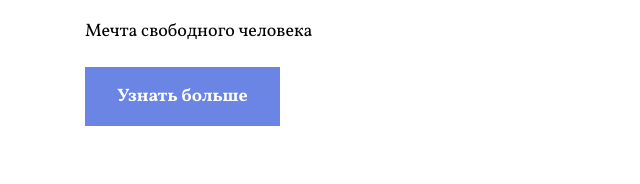
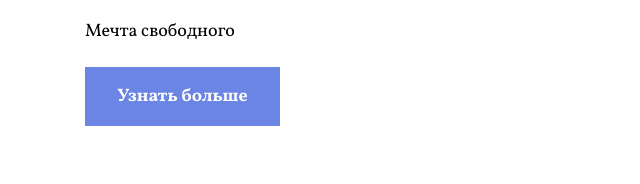
Before and after one commit to UNDW/Tainee-Study--SimpleLandingPage, a plain HTML site: page index.html in a window 1280 px wide. Shown: the part 355-539 px from the top of the page, 0-640 px from the left. Drawn offline with Linux system fonts and the light colour scheme.

Commit message:
first commit

```diff
--- a/index.html
+++ b/index.html
@@ -31,7 +31,7 @@
                             Freelance camp
                         </h1>
                         <p class="desc">
-                            Мечта свободного человека</p>
+                            Мечта свободного</p>
                         <a href="#" class="btn">Узнать больше
                         </a>
                     </div>
```
